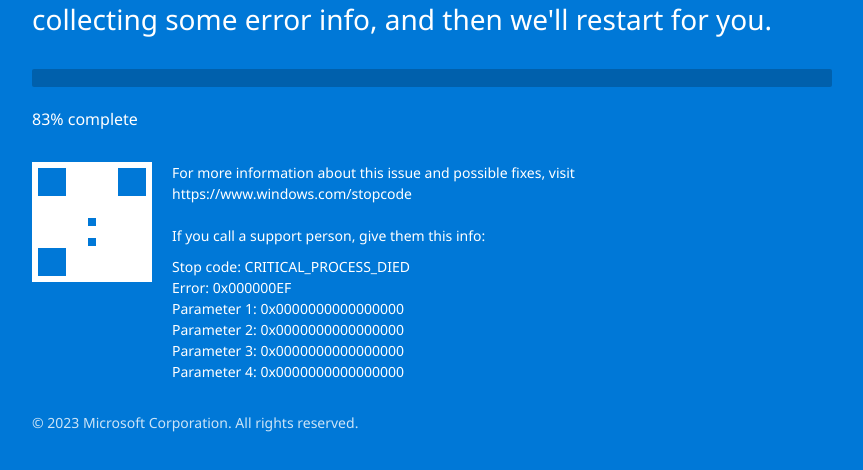
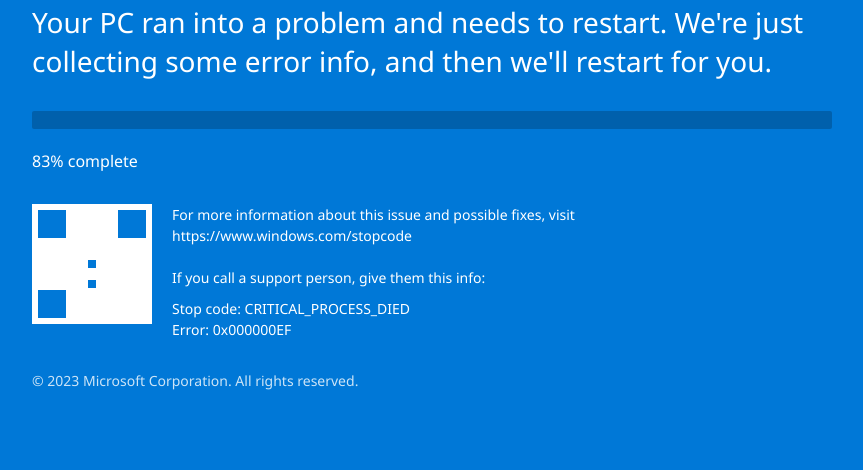
Before and after one commit to onebyte0x00/BSOD, a plain HTML site: page index.html in a window 1280 px wide. Shown: the part 278-748 px from the top of the page, without its empty margins (208-1071 px from the left). Drawn offline with Linux system fonts and the light colour scheme.

Commit message:
Update index.html

```diff
--- a/index.html
+++ b/index.html
@@ -176,10 +176,6 @@
                 <div class="error-details">
                     Stop code: CRITICAL_PROCESS_DIED<br>
                     Error: 0x000000EF<br>
-                    Parameter 1: 0x0000000000000000<br>
-                    Parameter 2: 0x0000000000000000<br>
-                    Parameter 3: 0x0000000000000000<br>
-                    Parameter 4: 0x0000000000000000<br>
                 </div>
             </div>
         </div>
```
